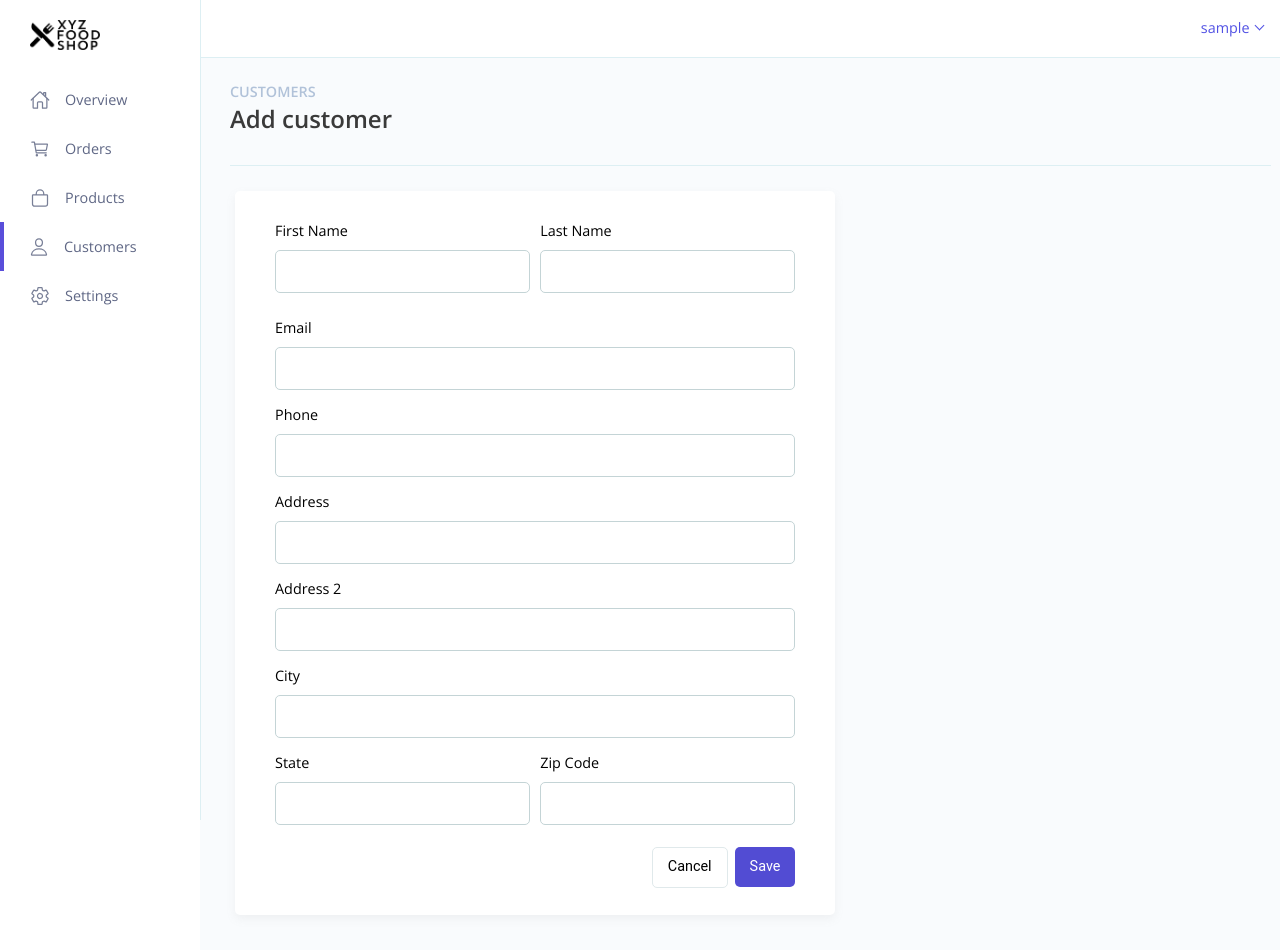
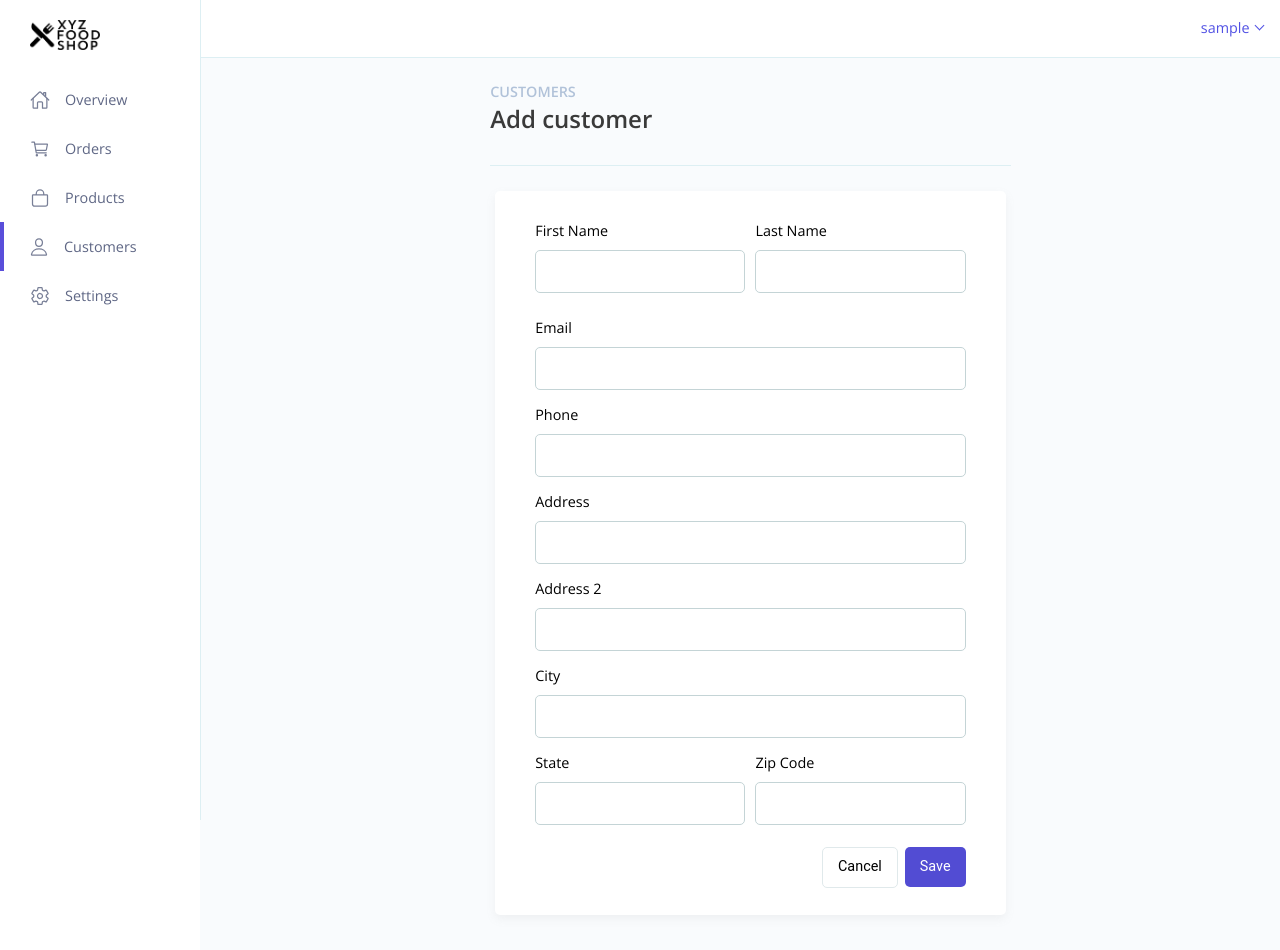
Before and after one commit to anas283/yummy-shop-admin, a PHP site: page /customers/add-customer.php in a window 1280 px wide. Run offline with PHP 8.4, Linux system fonts and the light colour scheme; the visitor is signed in with stand-in values (Sample User, id 1); data that the repository does not hold is empty; some libraries are stand-ins or nearby versions.

Commit message:
Minor update

```diff
--- a/customers/add-customer.php
+++ b/customers/add-customer.php
@@ -226,15 +226,17 @@ if($_SERVER["REQUEST_METHOD"] == "POST") {
             </div>
         </nav>
         <div id="overview" class="tabcontent">
-            <h3 class="text-secondary-2 uppercase">Customers</h3>
-            <div class="row">
-                <h2 class="add-customer-text">Add customer</h2>
+            <div class="col-6 mx-auto">
+                <h3 class="text-secondary-2 uppercase">Customers</h3>
+                <div class="row">
+                    <h2 class="add-customer-text">Add customer</h2>
+                </div>
+                <div class="div-line"></div>
             </div>
-            <div class="div-line"></div>
 
-            <div class="content">
+            <div class="col-6 mx-auto">
                 <div id="processing" class="tabcontent2">
-                    <div class="card card-form col-6">
+                    <div class="card card-form">
                         <form action="<?php echo htmlspecialchars($_SERVER["PHP_SELF"]); ?>" method="post">
                             <div class="row">
                                 <div class="form-group my-10 mr-10 col-6 <?php echo (!empty($first_name_err)) ? 'has-error' : ''; ?>">
```
Also changed, not shown: customers/edit-customer.php (+8 -6 lines).
